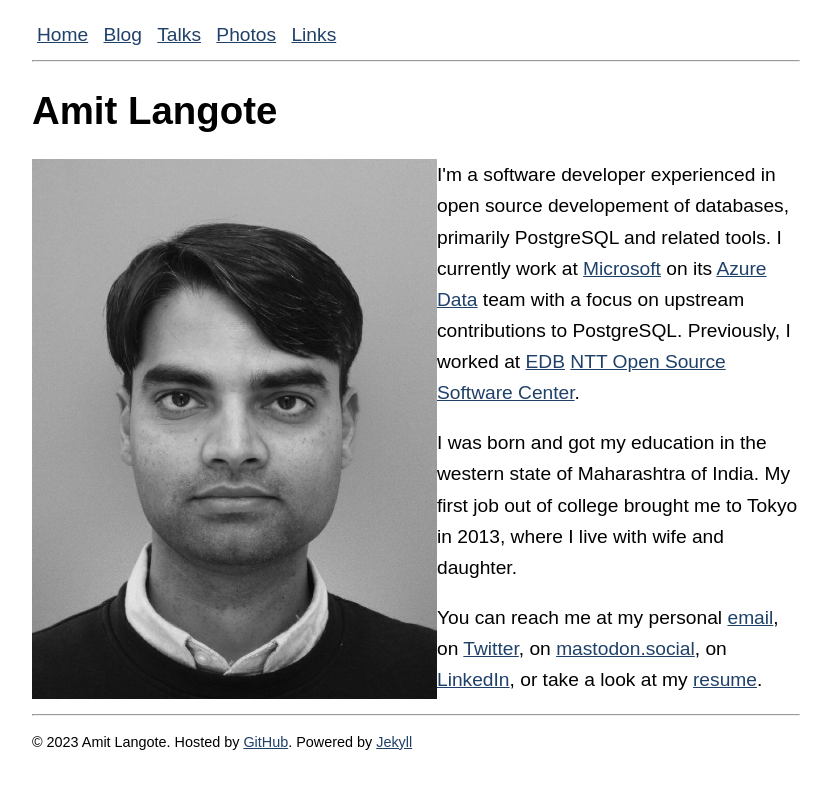
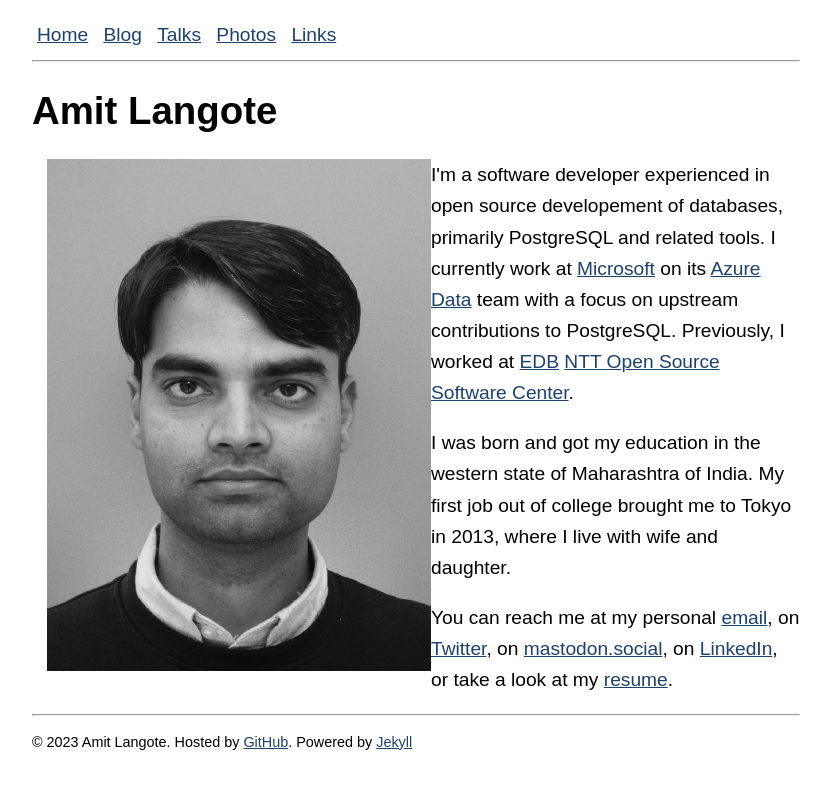
Before and after one commit to amitlan/website, a Jekyll site: the page built from index.md, in a window 1280 px wide. Shown: the top 789 px of the page, without its empty margins (224-1055 px from the left). Built offline with Jekyll 4.4.1, drawn with Linux system fonts in a browser that asks for light colours.

Commit message:
Update global.css

```diff
--- a/styles/global.css
+++ b/styles/global.css
@@ -28,21 +28,12 @@ body{
 }
 
 img {
-    max-width: 60%;
-    max-height: 60%;
+    max-width: 50%;
+    max-height: 50%;
 	align: left;
 }
-        .imgbox {
-            display: grid;
-            height: 100%;
-		align: left;
-        }
-        .center-fit {
-            max-width: 60%;
-            max-height: 60vh;
-            margin: auto;
-		align:left;
-        }
+
 #left {
-            float: left;
-        }
+	float: left;
+	margin: 0 0 0 15px;
+}
```
